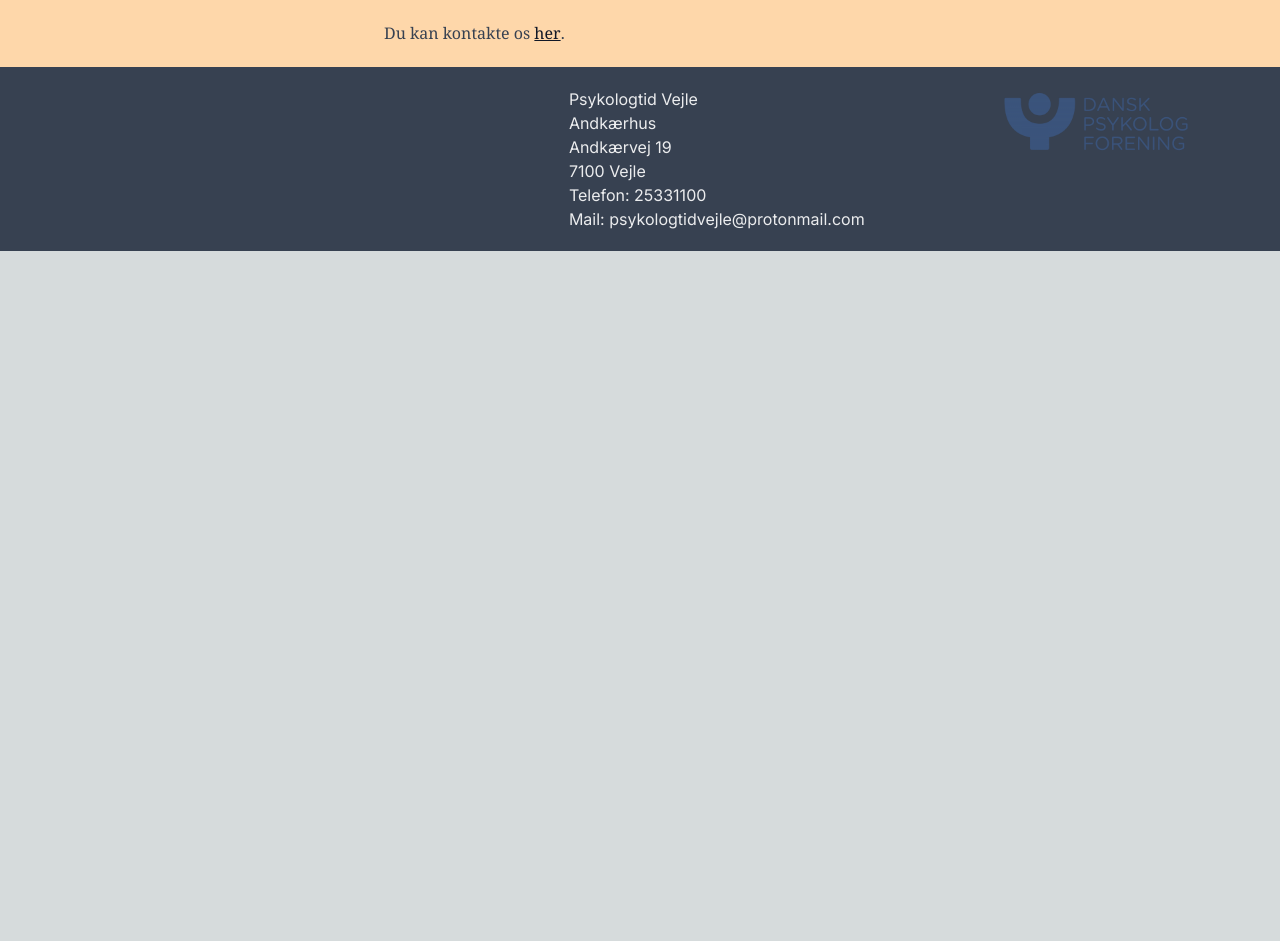
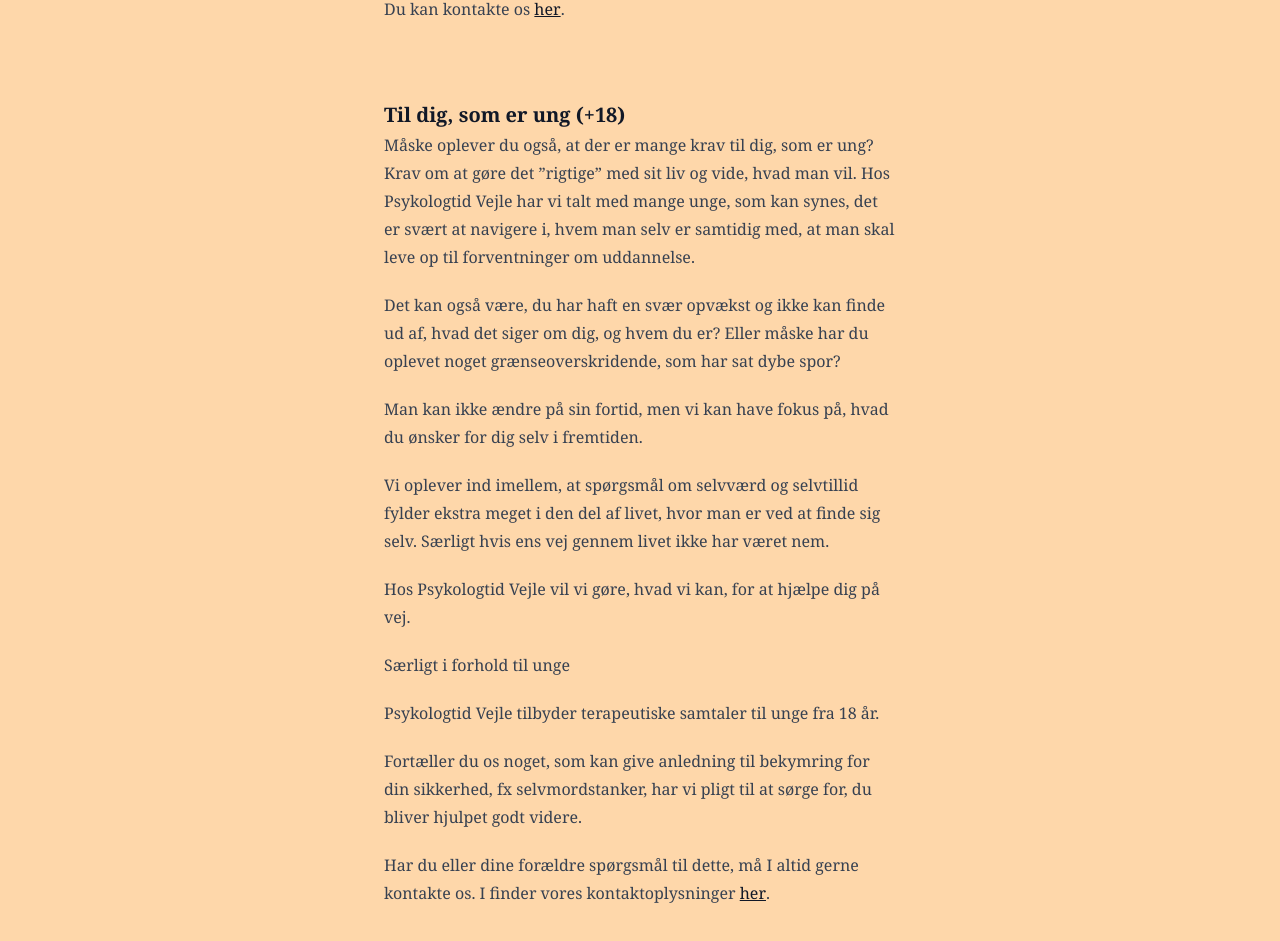
Before and after one commit to aMalling/PsykologTidVejle, a Next.js app: page /vi-tilbyder in a window 1280 px wide. Shown: the part 1853-2794 px from the top of the page. Before the commit the page ends 2104 px from the top, so only its background shows below. Built offline with nearby package versions, Linux system fonts and the light colour scheme.

Commit message:
added vi tilbyder

```diff
--- a/app/page.tsx
+++ b/app/page.tsx
@@ -4,7 +4,7 @@
 export default function Home() {
   return (
     <main className="flex flex-col">
-      <div className="max-h-[600px] w-screen overflow-hidden bg-gray-400">
+      <div className="mt-20 max-h-[600px] w-screen overflow-hidden bg-gray-400 sm:mt-0">
         <Image
           src={require("@/assets/Gruppefoto-logo.jpg")}
           placeholder="blur"
@@ -14,7 +14,7 @@
           height={600}
         />
       </div>
-      <div className="z-20 bg-orange-100 px-3 pt-10 sm:absolute sm:mt-72 sm:w-1/2 sm:bg-inherit sm:px-28 sm:pt-0 ">
+      <div className="z-20 bg-orange-100 px-3 pt-6 sm:absolute sm:mt-72 sm:w-1/2 sm:bg-inherit sm:px-28 sm:pt-0 ">
         <div className="black z-20 rounded-md bg-orange-200 px-5 pb-5 pt-3 text-lg sm:max-w-96 ">
           <p>
             Søger du en{" "}
--- a/app/vi-tilbyder/page.tsx
+++ b/app/vi-tilbyder/page.tsx
@@ -9,7 +9,7 @@
         <div className="prose max-w-lg">
           <h1>Vi tilbyder:</h1>
           <div className="flex flex-col gap-y-2 sm:flex-row">
-            <Link href="#vi-tilbyder">
+            <Link href="#samtaleterapi">
               {" "}
               <h4 className="m-1 inline cursor-pointer rounded-full p-2 transition-all hover:bg-black hover:text-orange-400">
                 {" "}
@@ -17,14 +17,14 @@
               </h4>
             </Link>
             <span className="hidden sm:flex">- </span>
-            <Link href="#vi-tilbyder">
+            <Link href="#til-dig-som-er-ung">
               <h4 className="hover:bg-blacktransition-all m-1 inline cursor-pointer rounded-full p-2 transition-all hover:bg-black hover:text-orange-400">
                 {" "}
                 Til dig, som er ung
               </h4>
             </Link>
             <span className="hidden sm:flex">- </span>
-            <Link href="#vi-tilbyder">
+            <Link href="#forældresparring">
               <h4 className="hover:bg-blacktransition-all m-1 inline cursor-pointer rounded-full p-2 transition-all hover:bg-black hover:text-orange-400">
                 Forældresparring
               </h4>
@@ -57,15 +57,12 @@
         </div>
       </div>
       <section
-        id="vi-tilbyder"
+        id="samtaleterapi"
         className="prose-base flex justify-center px-6 pt-6 font-serif sm:px-32  "
       >
         <div className="prose max-w-lg ">
           <div>
-            <h2>Samtaleterapi</h2>
-          </div>
-
-          <div>
+            <h2 className="mb-0">Samtaleterapi</h2>
             <p>
               Når du vælger samtaleterapi hos Psykologtid Vejle, vil du blive
               budt velkommen i et rum, hvor vi arbejder med det, som du tager
@@ -123,6 +120,134 @@
           </div>
         </div>
       </section>
+      <section
+        id="til-dig-som-er-ung"
+        className="prose-base flex justify-center px-6 pt-6 font-serif sm:px-32  "
+      >
+        <div class="prose max-w-lg">
+          <h3 className="mb-0 ">Til dig, som er ung (+18)</h3>
+          <p>
+            Måske oplever du også, at der er mange krav til dig, som er ung?
+            Krav om at gøre det ”rigtige” med sit liv og vide, hvad man vil. Hos
+            Psykologtid Vejle har vi talt med mange unge, som kan synes, det er
+            svært at navigere i, hvem man selv er samtidig med, at man skal leve
+            op til forventninger om uddannelse.
+          </p>
+
+          <p>
+            Det kan også være, du har haft en svær opvækst og ikke kan finde ud
+            af, hvad det siger om dig, og hvem du er? Eller måske har du oplevet
+            noget grænseoverskridende, som har sat dybe spor?
+          </p>
+
+          <p>
+            Man kan ikke ændre på sin fortid, men vi kan have fokus på, hvad du
+            ønsker for dig selv i fremtiden.
+          </p>
+
+          <p>
+            Vi oplever ind imellem, at spørgsmål om selvværd og selvtillid
+            fylder ekstra meget i den del af livet, hvor man er ved at finde sig
+            selv. Særligt hvis ens vej gennem livet ikke har været nem.
+          </p>
+
+          <p>
+            Hos Psykologtid Vejle vil vi gøre, hvad vi kan, for at hjælpe dig på
+            vej.
+          </p>
+
+          <h5 class="">Særligt i forhold til unge</h5>
+
+          <p>
+            Psykologtid Vejle tilbyder terapeutiske samtaler til unge fra 18 år.
+          </p>
+
+          <p>
+            Fortæller du os noget, som kan give anledning til bekymring for din
+            sikkerhed, fx selvmordstanker, har vi pligt til at sørge for, du
+            bliver hjulpet godt videre.
+          </p>
+          <p>
+            Har du eller dine forældre spørgsmål til dette, må I altid gerne
+            kontakte os. I finder vores kontaktoplysninger{" "}
+            <a href="/kontakt">her</a>.
+          </p>
+        </div>
+      </section>
+      <section
+        id="forældresparring"
+        className="prose-base flex justify-center px-6 pt-6 font-serif sm:px-32 "
+      >
+        <div class="prose max-w-lg">
+          <h3 className="mb-0">Forældresparring</h3>
+          <p>
+            Alle forældre vil fra tid til anden stå i situationer med deres
+            børn, som er svære at håndtere. Det er en helt almindelig del af
+            forældreskabet.
+          </p>
+          <p>
+            Forældresparring er tiltænkt jer, som oplever længerevarende
+            perioder, hvor det ikke giver sig selv, hvad det næste bedste skridt
+            er.
+          </p>
+          <p>
+            Vi har erfaring med at møde forældre, som føler sig fastlåste i
+            deres forældreskab og ønsker at få nogle nye greb i mødet med deres
+            børn.
+          </p>
+
+          <p>
+            Vi har også ofte talt med forældre, som over tid har været vidner
+            til en nedadgående trivsel hos deres barn. Det skaber hurtigt en
+            følelse af magtesløshed for forældrene til barnet.
+          </p>
+
+          <p>
+            Det vil for mange være en naturlig handling at inddrage barnet og
+            tale med barnet om, hvad det kan gøre anderledes, og hvordan man kan
+            hjælpe det på vej.
+          </p>
+
+          <p>
+            Hos Psykologtid Vejle har vi et andet fokus. Vi har erfaret, at en
+            ønsket udvikling kan ske, når voksne bliver bevidste om egne
+            handlinger og foretager nødvendige justeringer i hverdagen.
+          </p>
+
+          <p>
+            Hos Psykologtid Vejle har I som forældre mulighed for at booke tid
+            til en forældresparring, hvor vi kan have et fælles fokus på, hvad I
+            ønsker for jeres barn og familie som helhed.
+          </p>
+
+          <p>
+            <span className="block font-bold text-black ">Vores erfaring</span>
+            Vi har begge to flere års erfaring med rådgivning af denne karakter,
+            da vi har arbejdet som psykologer på flere PPR-kontorer (Pædagogisk
+            Psykologisk Rådgivning), hvor vi har været tilknyttet både skoler og
+            dagtilbud.
+          </p>
+
+          <p>
+            Børns udvikling og trivsel er det vigtigste omdrejningspunkt, når du
+            arbejder i PPR og hele tiden med en bevidsthed om, at det ikke er
+            børnene, der i udgangspunktet skal ændre på noget, men i stedet de
+            voksne omkring dem, der skal arbejde med rammerne omkring barnet.
+          </p>
+
+          <p>
+            Vi har stor erfaring med at sidde over for både børn, deres forældre
+            og de nære voksne fra deres skole- eller dagtilbudsmiljø og byde ind
+            med en nysgerrighed omkring barnets handlemuligheder.
+          </p>
+
+          <p>
+            Det betyder, at forældre, som bekymrer sig omkring deres barns
+            trivsel eller udvikling altid vil være velkomne til at rette
+            henvendelse, så vi sammen kan vurdere, om vi kan hjælpe jer på vej.
+          </p>
+        </div>
+      </section>
     </div>
   );
 }
```
Also changed, not shown: app/om-os/page.tsx (+5 -7 lines).
